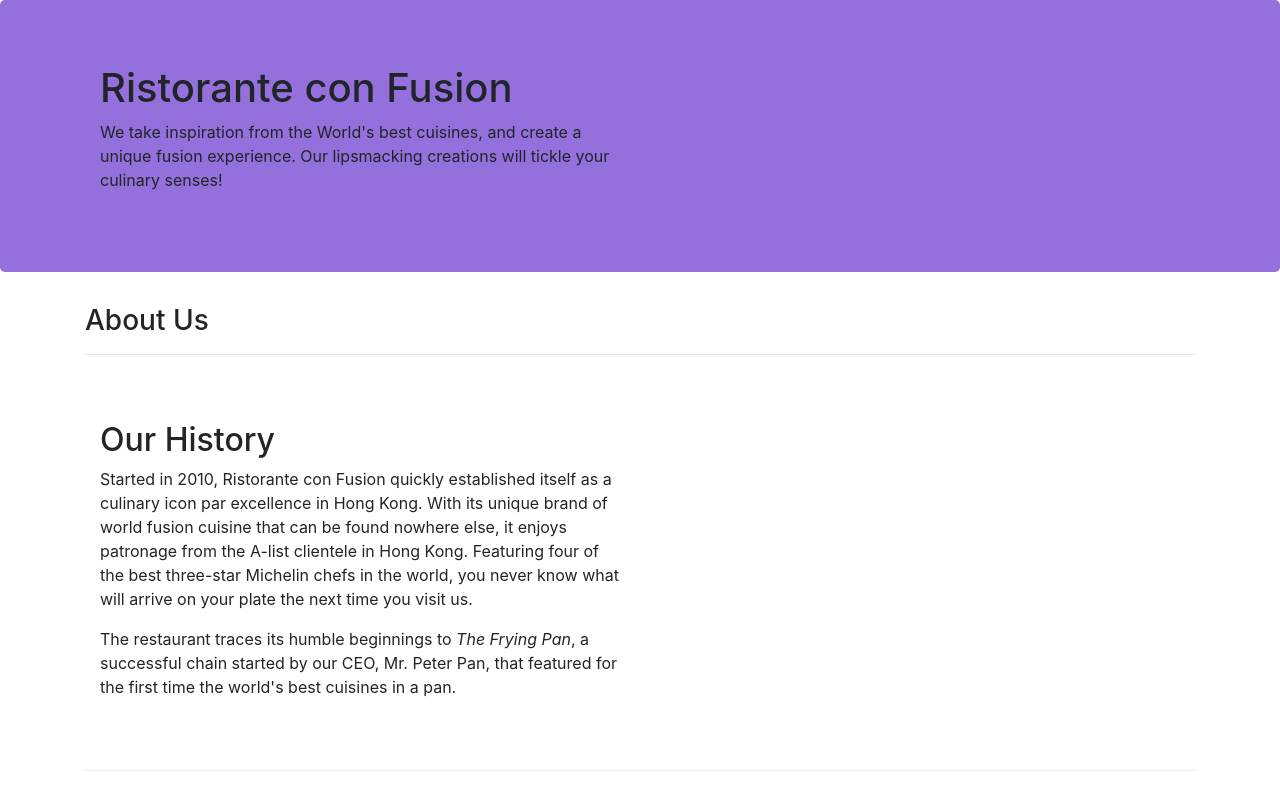
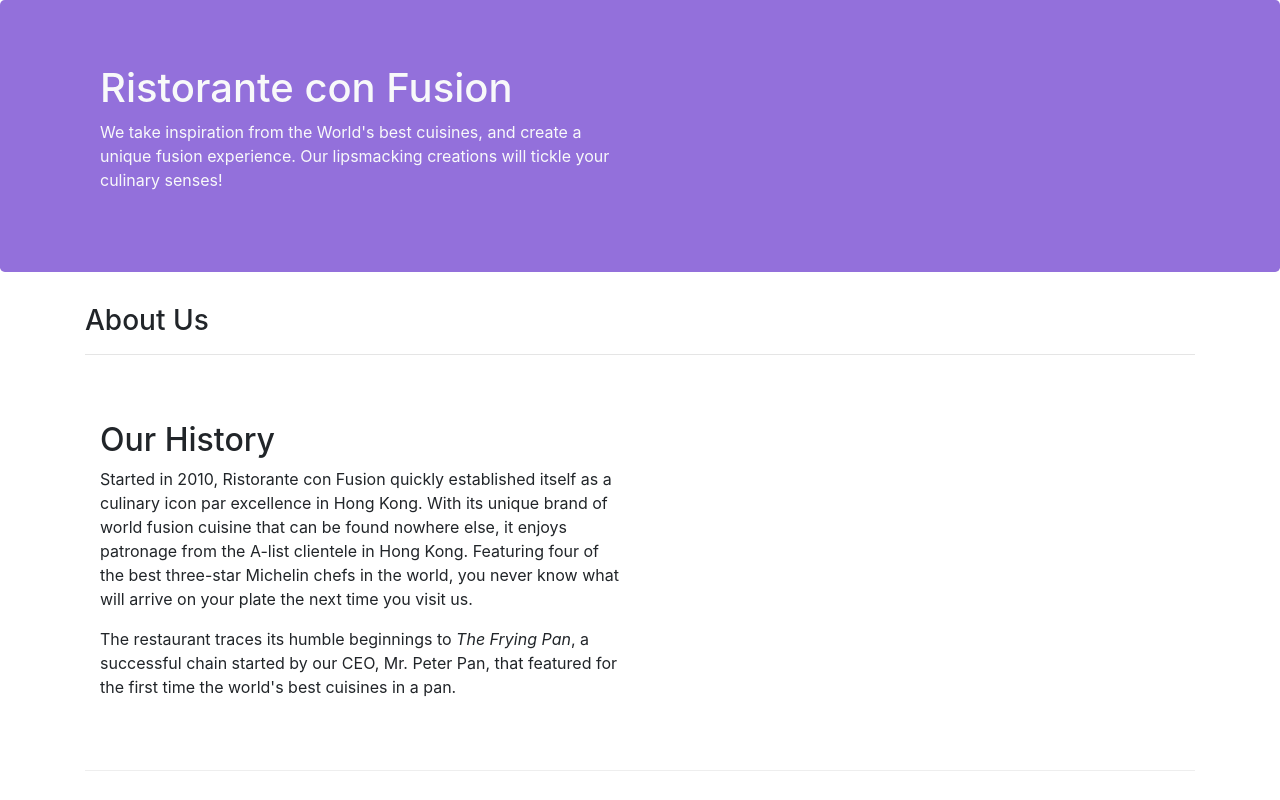
Before and after one commit to facufrnandz/Coursera-Bootstrap, a website: page aboutus.html in a window 1280 px wide. Shown: the top 800 px of the page. Drawn offline with nearby package versions, Linux system fonts and the light colour scheme.

Commit message:
Correcciones

```diff
--- a/aboutus.html
+++ b/aboutus.html
@@ -19,7 +19,7 @@
 
 <body>
 
-    <header class="jumbotron">
+    <header class="jumbotron text-light">
         <div class="container">
             <div class="row row-header">
                 <div class="col-12 col-sm-6">
```
Also changed, not shown: index.html (+0 -2 lines).
